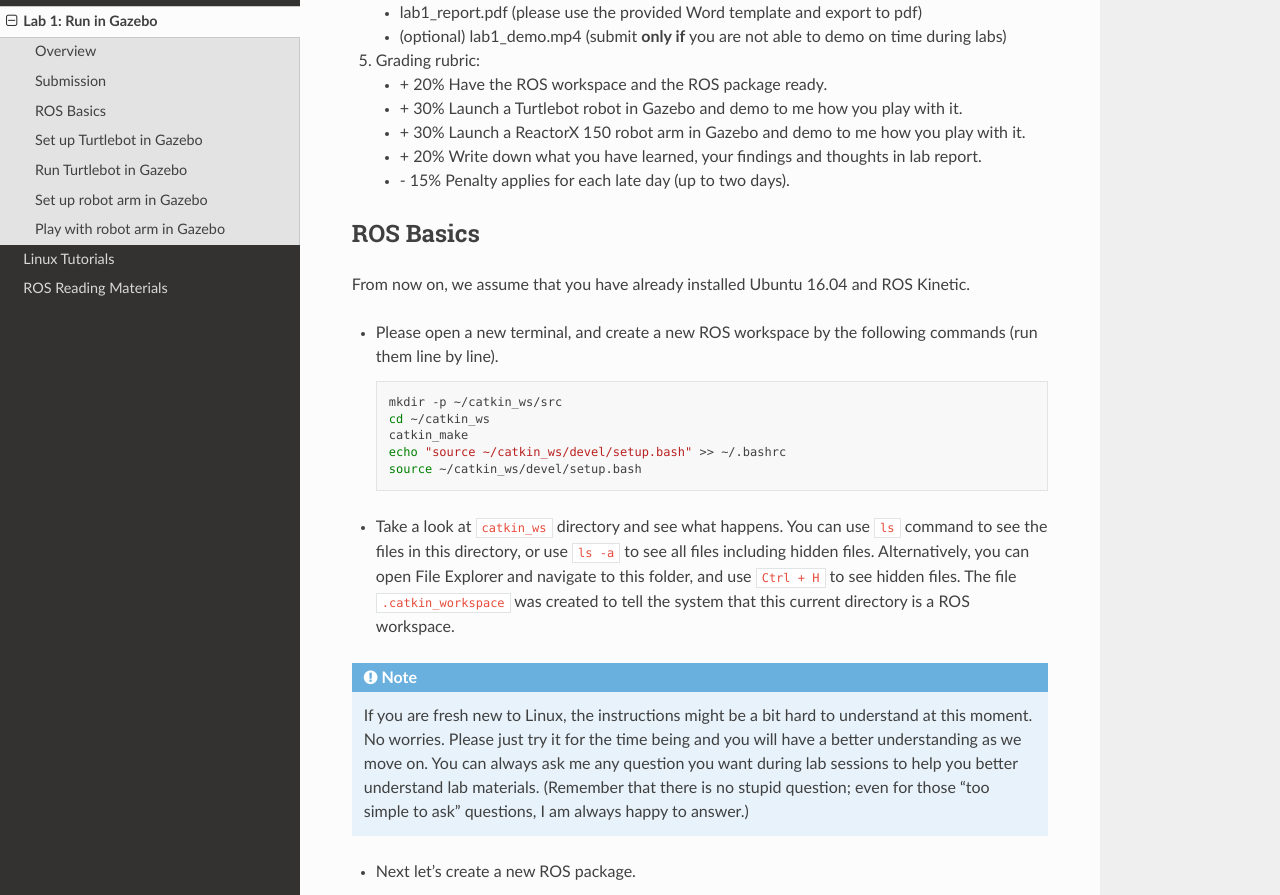
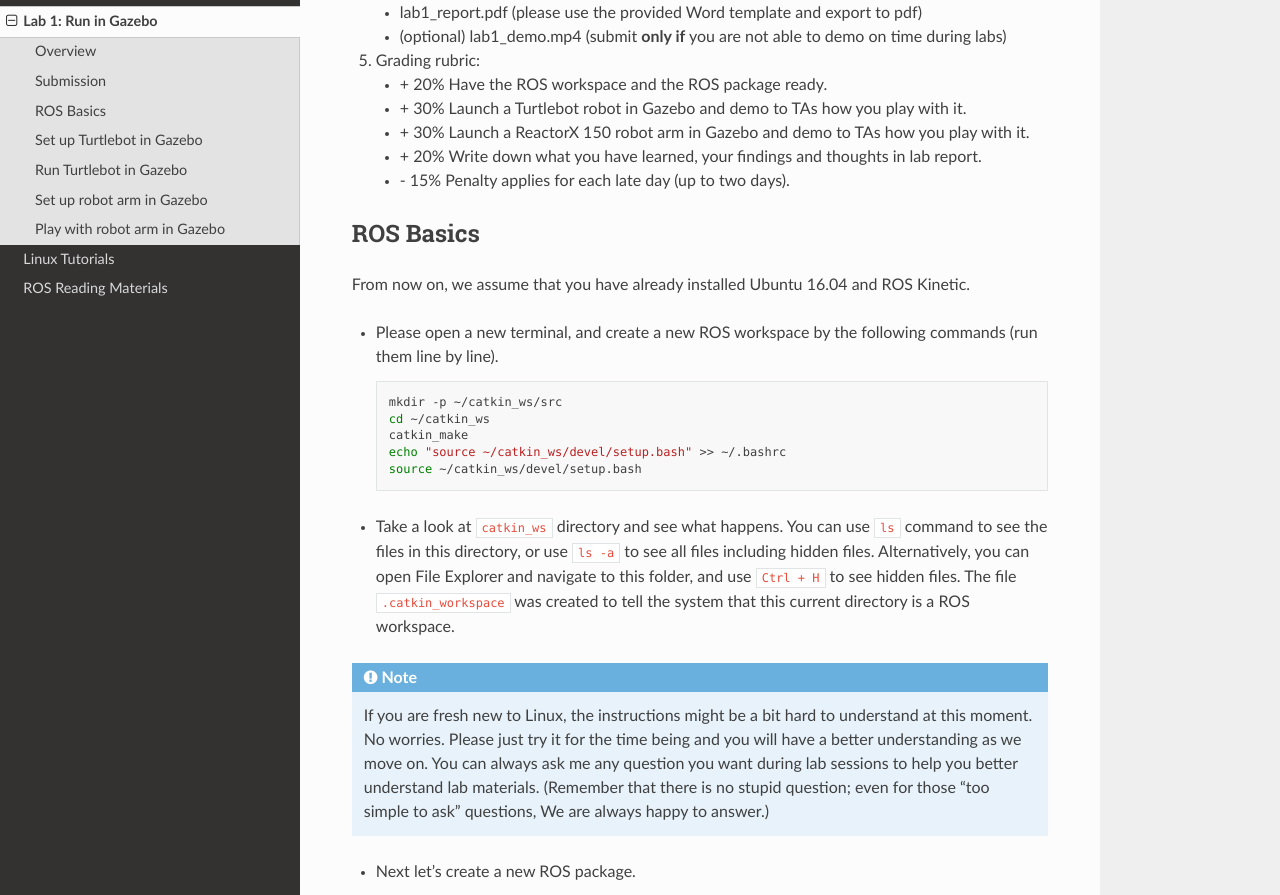
Before and after one commit to UCR-Robotics/ee144, a Sphinx documentation site: the page built from docs/lab1.rst, in a window 1280 px wide and 1400 px high, scrolled down 424 px. Shown: the part 159-1054 px from the top of the window. Built offline with Sphinx 7.4.7 and the Read the Docs theme 2.0.0, drawn with Linux system fonts in a browser that asks for light colours.

Commit message:
Corrected some typos

```diff
--- a/docs/lab1.rst
+++ b/docs/lab1.rst
@@ -30,8 +30,8 @@ Submission
 #. Grading rubric:
 
    - \+ 20%  Have the ROS workspace and the ROS package ready.
-   - \+ 30%  Launch a Turtlebot robot in Gazebo and demo to me how you play with it.
-   - \+ 30%  Launch a ReactorX 150 robot arm in Gazebo and demo to me how you play with it.
+   - \+ 30%  Launch a Turtlebot robot in Gazebo and demo to TAs how you play with it.
+   - \+ 30%  Launch a ReactorX 150 robot arm in Gazebo and demo to TAs how you play with it.
    - \+ 20%  Write down what you have learned, your findings and thoughts in lab report.
    - \- 15%  Penalty applies for each late day (up to two days).
 
@@ -61,7 +61,7 @@ From now on, we assume that you have already installed Ubuntu 16.04 and ROS Kine
   If you are fresh new to Linux, the instructions might be a bit hard to understand at this moment.
   No worries. Please just try it for the time being and you will have a better understanding as we move on.
   You can always ask me any question you want during lab sessions to help you better understand lab materials.
-  (Remember that there is no stupid question; even for those "too simple to ask" questions, I am always happy to answer.)
+  (Remember that there is no stupid question; even for those "too simple to ask" questions, We are always happy to answer.)
 
 - Next let's create a new ROS package.
 
```
